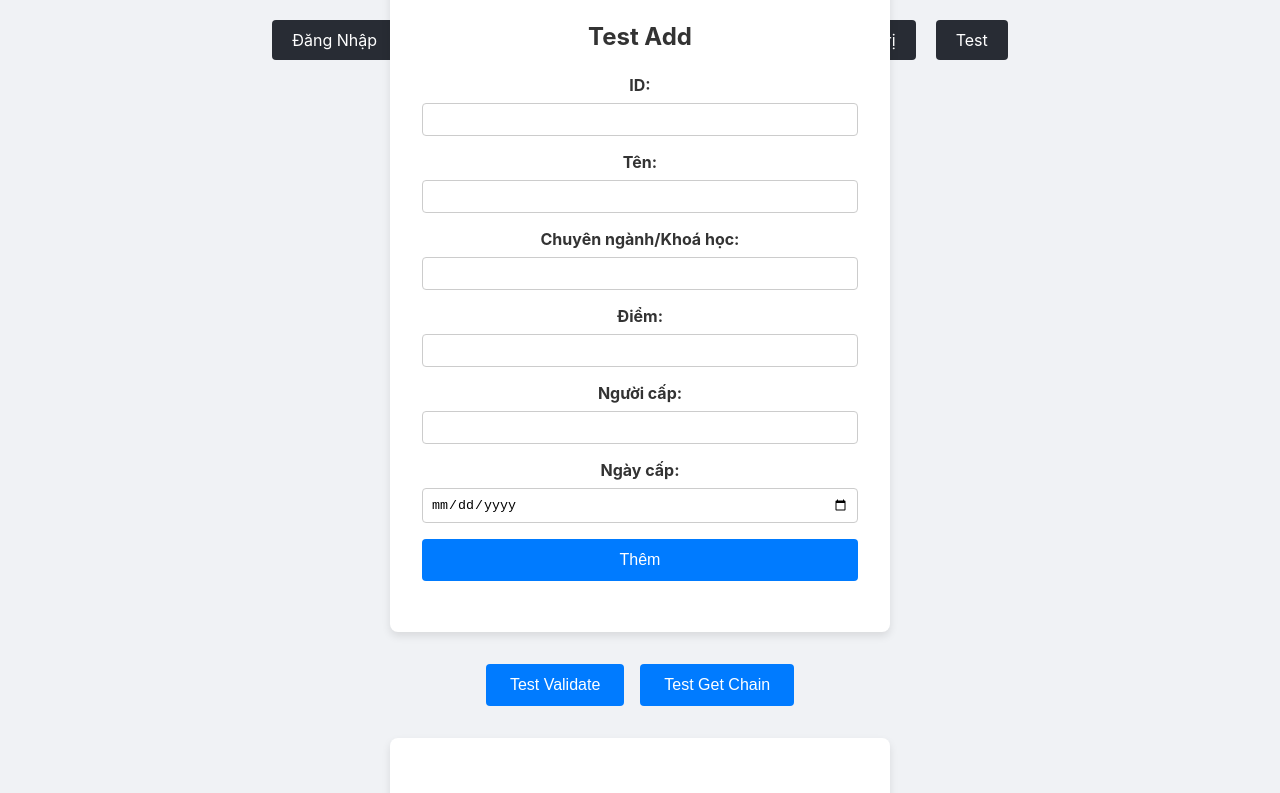
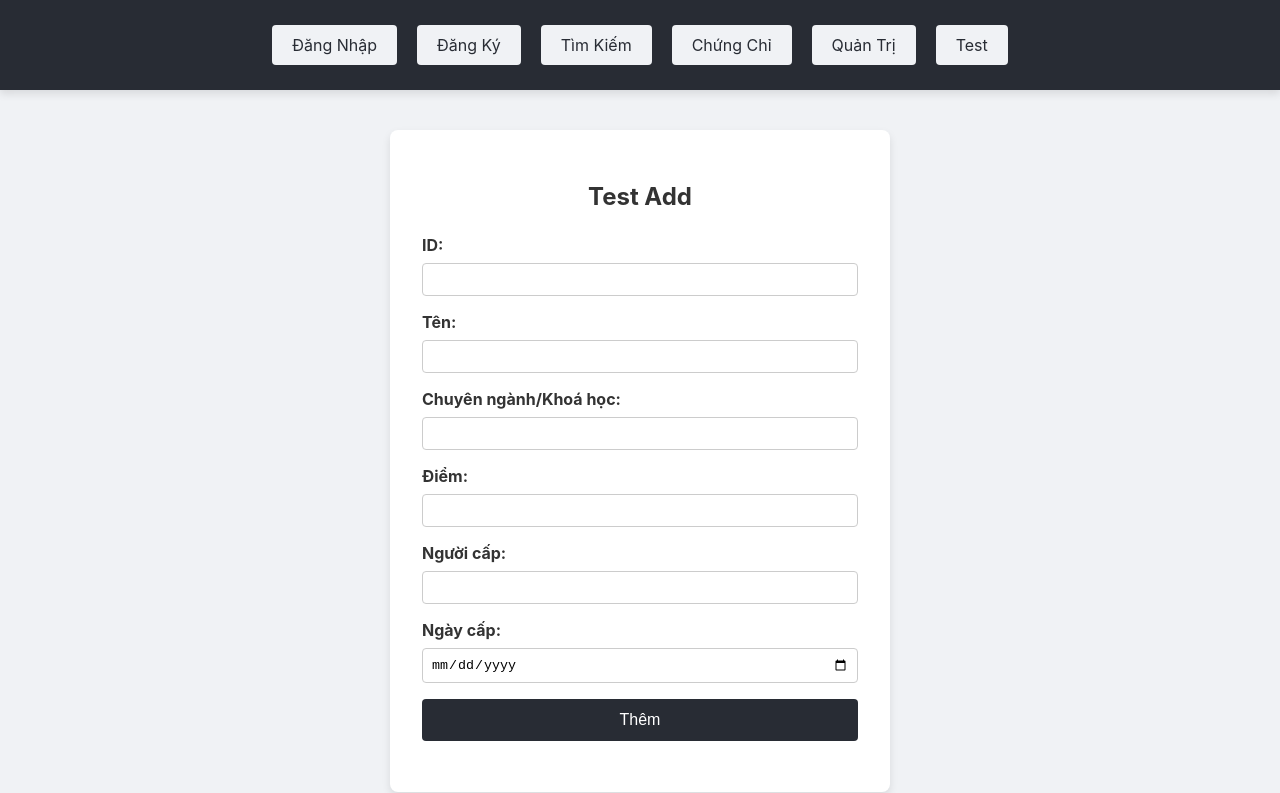
Before and after one commit to toanngk/blockchain-certificate, a React (Create React App) app in the folder frontend/: page /test in a window 1280 px wide. Shown: the top 793 px of the page. Built offline with nearby package versions, Linux system fonts and the light colour scheme.

Commit message:
Fix header being overlay

```diff
--- a/frontend/src/App.css
+++ b/frontend/src/App.css
@@ -5,23 +5,22 @@ body {
   -webkit-font-smoothing: antialiased;
   -moz-osx-font-smoothing: grayscale;
   background-color: #f0f2f5;
-  /* Global background color */
 }
 
 code {
   font-family: source-code-pro, Menlo, Monaco, Consolas, 'Courier New', monospace;
 }
 
-.App {
+.Body {
   text-align: center;
 }
 
-.App-logo {
+.Body-logo {
   height: 40vmin;
   pointer-events: none;
 }
 
-.App-header {
+.body-content {
   background-color: #282c34;
   min-height: 100vh;
   display: flex;
@@ -32,26 +31,34 @@ code {
   color: white;
 }
 
-.App-link {
-  color: #61dafb;
-}
-
 .nav-bar {
   display: flex;
   justify-content: center;
   gap: 20px;
-  margin: 20px 0;
+  margin: 5px 0;
   flex-wrap: wrap;
 }
 
 .nav-link {
   padding: 10px 20px;
-  background-color: #282c34;
-  color: white;
+  background-color: #f0f2f5;
+  color: #282c34;
   text-decoration: none;
   border-radius: 4px;
 }
 
 .nav-link:hover {
-  background-color: #61dafb;
+  background-color: #c0c0c0;
 }
+
+.Header {
+  background-color: #282c34;
+  padding: 20px 0;
+  box-shadow: 0 4px 8px rgba(0, 0, 0, 0.1);
+}
+
+.main-content {
+  padding: 20px;
+  max-width: 1200px;
+  margin: 0 auto;
+}
--- a/frontend/src/App.js
+++ b/frontend/src/App.js
@@ -11,7 +11,7 @@ import './App.css';
 const App = () => {
     return (
         <Router>
-            <div className="App">
+            <div className="Header">
                 <nav className="nav-bar">
                     <Link to="/signin" className="nav-link">Đăng Nhập</Link>
                     <Link to="/signup" className="nav-link">Đăng Ký</Link>
@@ -20,6 +20,8 @@ const App = () => {
                     <Link to="/admin" className="nav-link">Quản Trị</Link>
                     <Link to="/test" className="nav-link">Test</Link>
                 </nav>
+            </div>
+            <div className="main-content">
                 <Routes>
                     <Route path="/signin" element={<SignIn />} />
                     <Route path="/signup" element={<SignUp />} />
@@ -36,8 +38,8 @@ const App = () => {
 
 const Home = () => {
     return (
-        <div className="App">
-            <header className="App-header">
+        <div className="Body">
+            <header className="body-content">
                 <h1>Welcome to the Blockchain Certificate App</h1>
                 <p>Use the navigation links above to get started.</p>
             </header>
--- a/frontend/src/style/AdminAddInfo.css
+++ b/frontend/src/style/AdminAddInfo.css
@@ -46,7 +46,7 @@
 .admin-addinfo-form .btn-submit {
     width: 100%;
     padding: 0.75rem;
-    background-color: #007bff;
+    background-color: #282c34;
     border: none;
     border-radius: 4px;
     color: white;
@@ -56,5 +56,5 @@
 }
 
 .admin-addinfo-form .btn-submit:hover {
-    background-color: #0056b3;
+    background-color: #404046;
 }
--- a/frontend/src/style/Search.css
+++ b/frontend/src/style/Search.css
@@ -46,7 +46,7 @@
 .search-form .btn-submit {
     width: 100%;
     padding: 0.75rem;
-    background-color: #007bff;
+    background-color: #282c34;
     border: none;
     border-radius: 4px;
     color: white;
@@ -56,5 +56,5 @@
 }
 
 .search-form .btn-submit:hover {
-    background-color: #0056b3;
+    background-color: #404046;
 }
--- a/frontend/src/style/SignIn.css
+++ b/frontend/src/style/SignIn.css
@@ -1,14 +1,13 @@
 /* SignIn.css */
+
 .signin-container {
     display: flex;
     justify-content: center;
     align-items: center;
     height: 100vh;
-    background-color: #f0f2f5;
 }
 
 .signin-container .signin-form {
-    background: white;
     padding: 2rem;
     border-radius: 8px;
     box-shadow: 0 4px 8px rgba(0, 0, 0, 0.1);
@@ -46,7 +45,7 @@
 .signin-container .btn-submit {
     width: 100%;
     padding: 0.75rem;
-    background-color: #007bff;
+    background-color: #282c34;
     border: none;
     border-radius: 4px;
     color: white;
@@ -56,5 +55,5 @@
 }
 
 .signin-container .btn-submit:hover {
-    background-color: #0056b3;
+    background-color: #404046;
 }
--- a/frontend/src/style/SignUp.css
+++ b/frontend/src/style/SignUp.css
@@ -1,4 +1,5 @@
 /* SignUp.css */
+
 .signup-container {
     display: flex;
     justify-content: center;
@@ -46,7 +47,7 @@
 .signup-form .btn-submit {
     width: 100%;
     padding: 0.75rem;
-    background-color: #007bff;
+    background-color: #282c34;
     border: none;
     border-radius: 4px;
     color: white;
@@ -56,5 +57,5 @@
 }
 
 .signup-form .btn-submit:hover {
-    background-color: #0056b3;
+    background-color: #404046;
 }
--- a/frontend/src/style/Test.css
+++ b/frontend/src/style/Test.css
@@ -4,8 +4,9 @@
     flex-direction: column;
     align-items: center;
     justify-content: center;
-    height: 100vh;
+    padding: 20px;
     background-color: #f0f2f5;
+    box-sizing: border-box;
 }
 
 .test-form {
@@ -48,7 +49,7 @@
 .test-form .btn-submit {
     width: 100%;
     padding: 0.75rem;
-    background-color: #007bff;
+    background-color: #282c34;
     border: none;
     border-radius: 4px;
     color: white;
@@ -58,18 +59,22 @@
 }
 
 .test-form .btn-submit:hover {
-    background-color: #0056b3;
+    background-color: #404046;
 }
 
 .test-buttons {
     display: flex;
+    flex-direction: column;
     gap: 1rem;
+    width: 100%;
+    max-width: 500px;
     margin-bottom: 2rem;
 }
 
 .test-buttons .btn-action {
+    width: 100%;
     padding: 0.75rem 1.5rem;
-    background-color: #007bff;
+    background-color: #282c34;
     border: none;
     border-radius: 4px;
     color: white;
@@ -79,7 +84,7 @@
 }
 
 .test-buttons .btn-action:hover {
-    background-color: #0056b3;
+    background-color: #404046;
 }
 
 .test-results {
```
